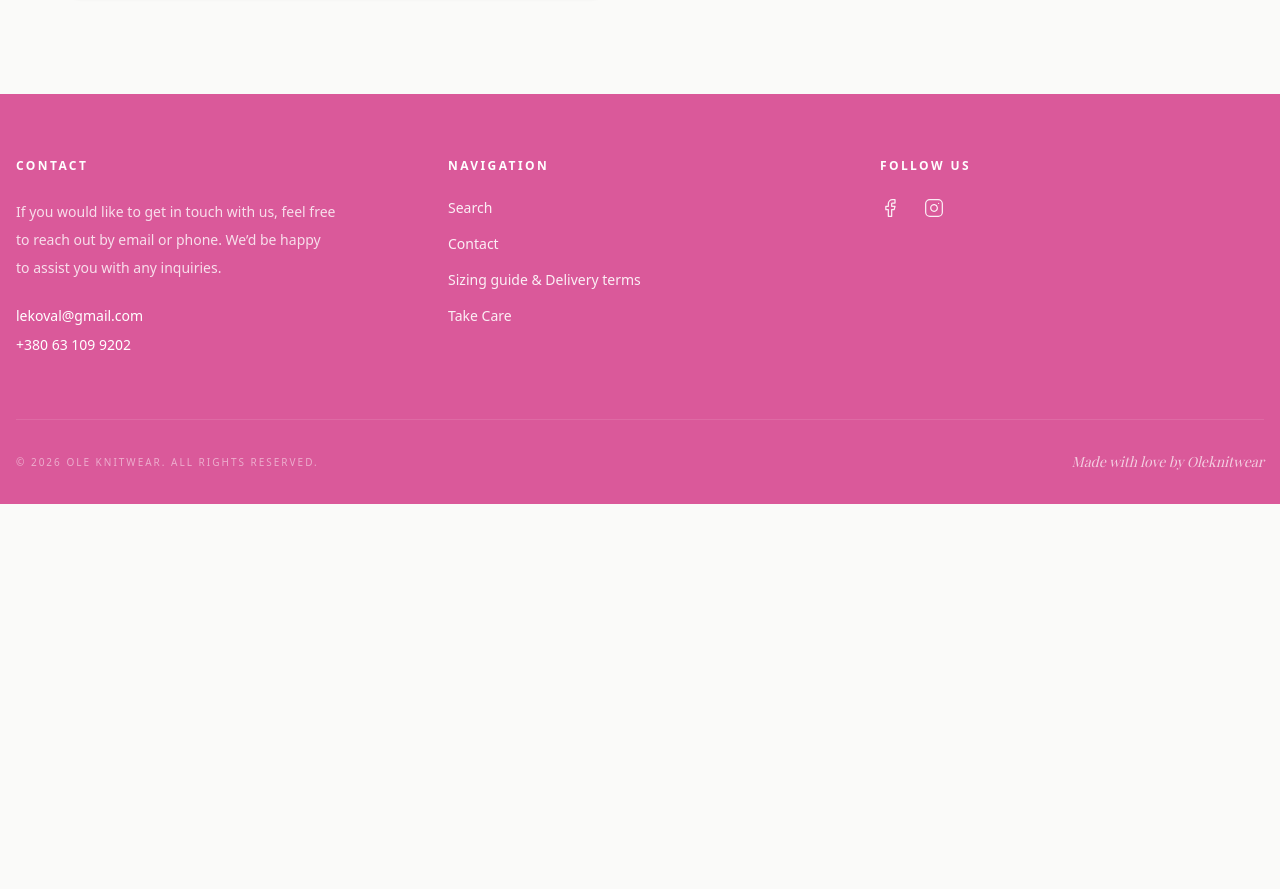
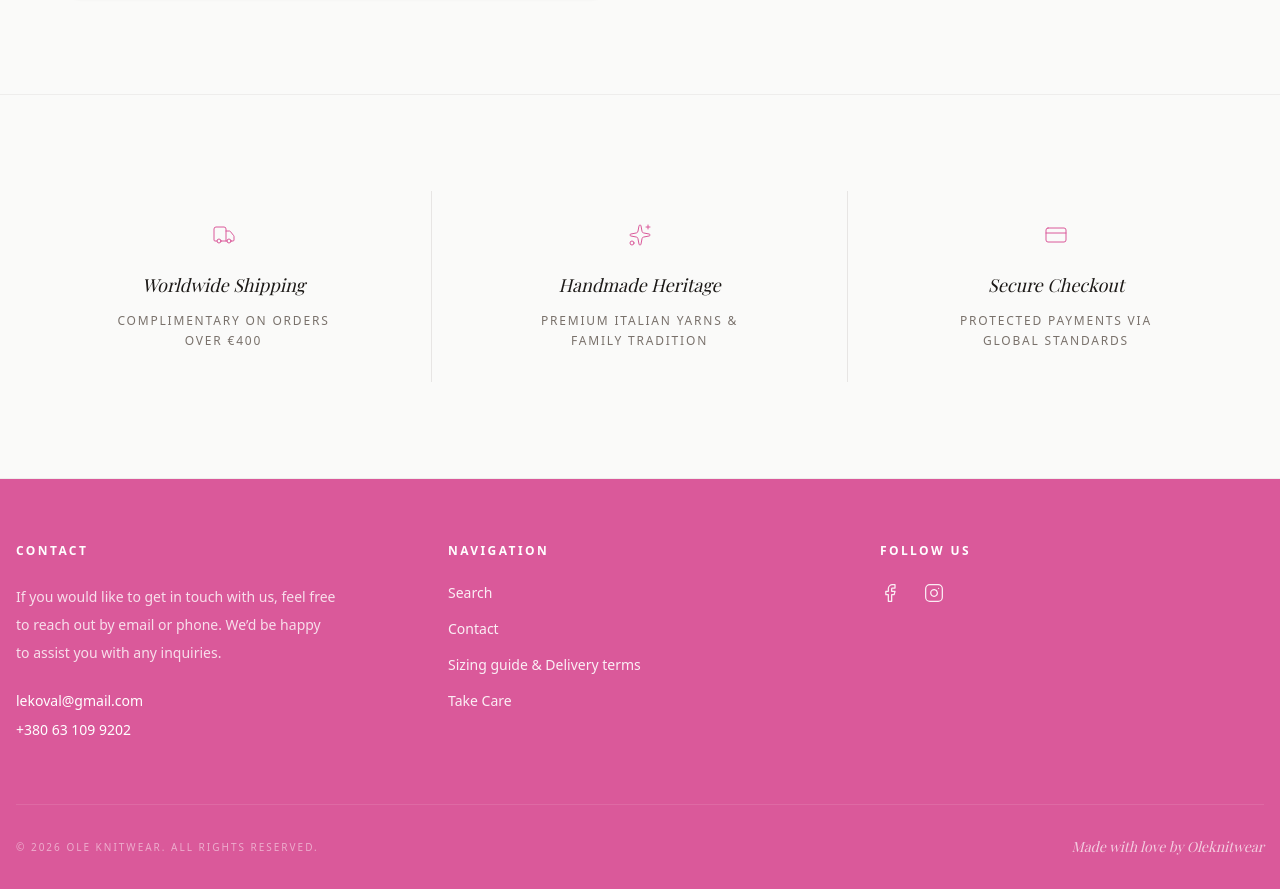
Before and after one commit to PolinianCode/oleknitwear-frontend, a Next.js app: page / in a window 1280 px wide. Shown: the part 1608-2497 px from the top of the page. Before the commit the page ends 2112 px from the top, so only its background shows below. Built offline with nearby package versions, Linux system fonts and the light colour scheme; a web font is replaced by a local one.

Commit message:
Advantages block

```diff
--- a/app/page.tsx
+++ b/app/page.tsx
@@ -1,3 +1,4 @@
+import Advantages from "@/components/Advantages"
 import HeroSlider from "@/components/HeroSlider"
 import OurStory from "@/components/OurHistory"
 
@@ -27,6 +28,7 @@ export default function Home() {
     <>
       <HeroSlider slides={slides} />
       <OurStory />
+      <Advantages />
     </>
   )
 }
--- /dev/null
+++ b/components/Advantages.tsx
@@ -0,0 +1,42 @@
+import { Truck, Sparkles, CreditCard } from 'lucide-react';
+
+export default function Advantages() {
+    return (
+        <section className="bg-stone-50 py-24 border-y border-stone-200/60">
+            <div className="container mx-auto px-4">
+                <div className="grid grid-cols-1 md:grid-cols-3 divide-y md:divide-y-0 md:divide-x divide-stone-200">
+
+                    <div className="group flex flex-col items-center text-center p-8 transition-colors duration-500 hover:bg-stone-100/50">
+                        <Truck className="w-6 h-6 text-brand mb-6" strokeWidth={1} />
+                        <h3 className="text-lg font-serif italic text-stone-900 mb-3">
+                            Worldwide Shipping
+                        </h3>
+                        <p className="text-stone-500 text-xs uppercase tracking-[0.15em] leading-relaxed font-sans">
+                           Complimentary on orders <br /> over €400
+                        </p>
+                    </div>
+
+                    <div className="group flex flex-col items-center text-center p-8 transition-colors duration-500 hover:bg-stone-100/50">
+                        <Sparkles className="w-6 h-6 text-brand mb-6" strokeWidth={1} />
+                        <h3 className="text-lg font-serif italic text-stone-900 mb-3">
+                            Handmade Heritage
+                        </h3>
+                        <p className="text-stone-500 text-xs uppercase tracking-[0.15em] leading-relaxed font-sans">
+                            Premium Italian yarns & <br /> family tradition
+                        </p>
+                    </div>
+
+                    <div className="group flex flex-col items-center text-center p-8 transition-colors duration-500 hover:bg-stone-100/50">
+                        <CreditCard className="w-6 h-6 text-brand mb-6" strokeWidth={1} />
+                        <h3 className="text-lg font-serif italic text-stone-900 mb-3">
+                            Secure Checkout
+                        </h3>
+                        <p className="text-stone-500 text-xs uppercase tracking-[0.15em] leading-relaxed font-sans">
+                            Protected payments via <br /> global standards
+                        </p>
+                    </div>
+                </div>
+            </div>
+        </section>
+    );
+}
```
